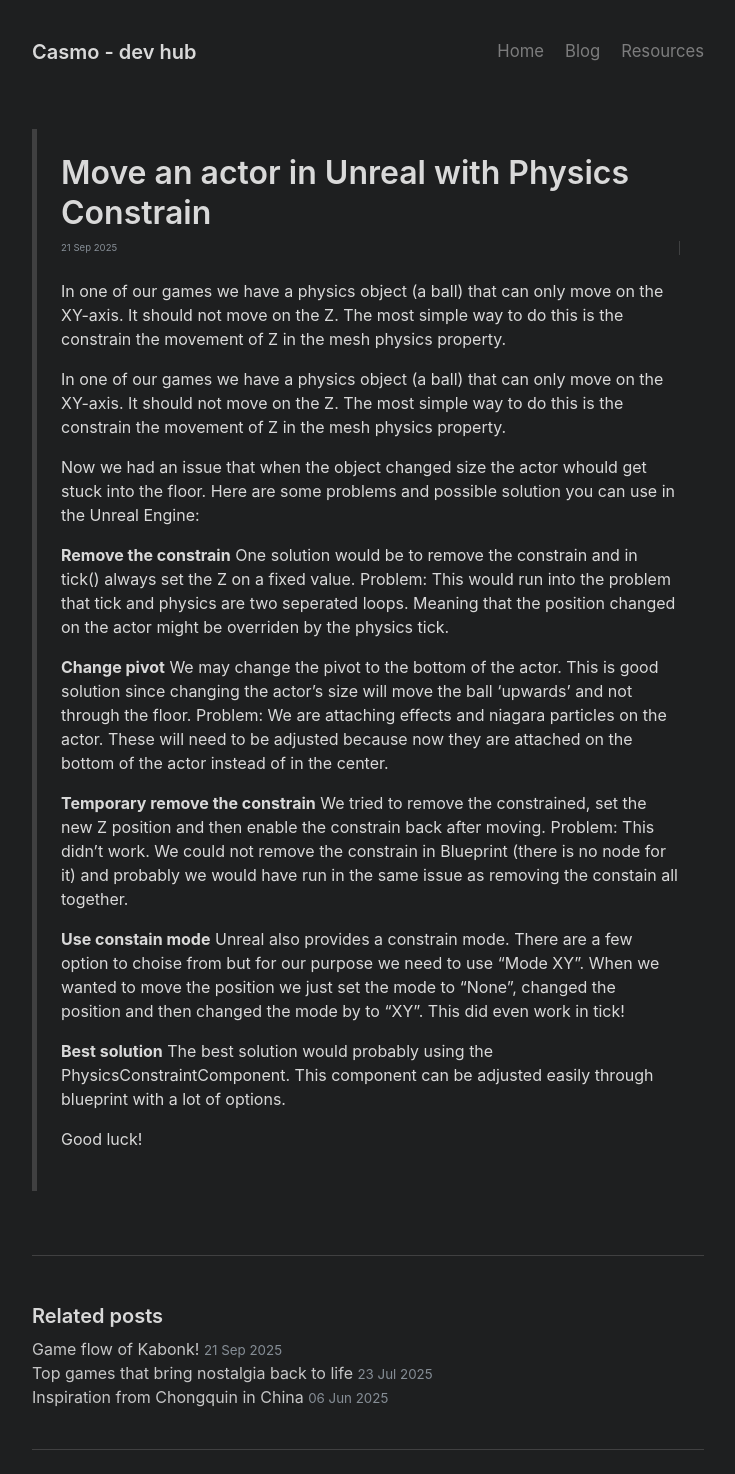
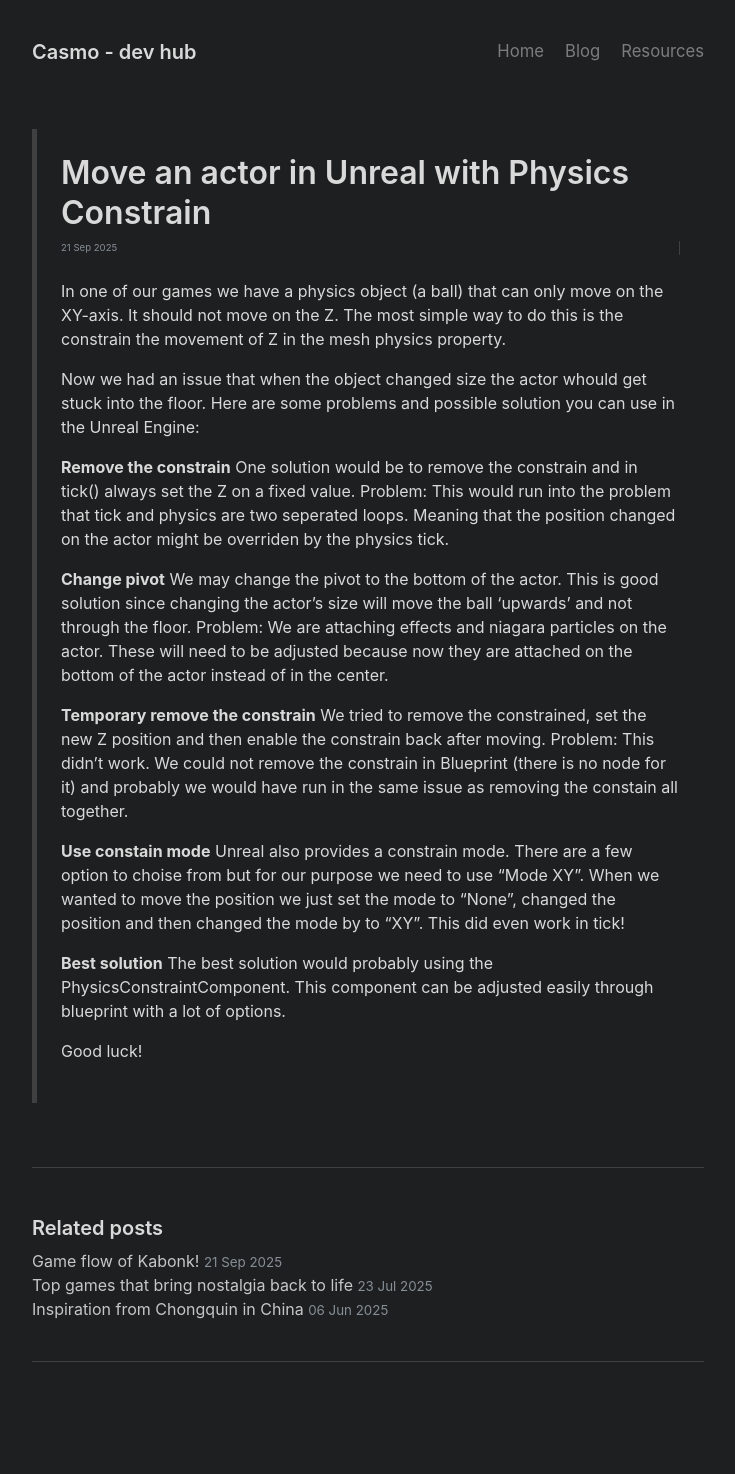
Before and after one commit to Casmo/casmo.github.io, a Jekyll site: the page built from _posts/2025-09-21-move-actor-with-physics-constain.md, in a window 1280 px wide. Shown: the whole page, without its empty margins (272-1007 px from the left). Built offline with Jekyll 4.4.1, drawn with Linux system fonts in a browser that asks for light colours; after the commit the page ends 1386 px from its top, so only the background shows below that.

Commit message:
Fix duplicate content and clarify actor movement issue
Removed duplicate paragraph about physics object movement and clarified the issue with the actor getting stuck.

```diff
--- a/_posts/2025-09-21-move-actor-with-physics-constain.md
+++ b/_posts/2025-09-21-move-actor-with-physics-constain.md
@@ -6,8 +6,6 @@ title: Move an actor in Unreal with Physics Constrain
 In one of our games we have a physics object (a ball) that can only move on the XY-axis. It should not move on the Z. The most simple way to do this is the constrain the movement of Z in the mesh physics property.
 
 <!--break-->
-
-In one of our games we have a physics object (a ball) that can only move on the XY-axis. It should not move on the Z. The most simple way to do this is the constrain the movement of Z in the mesh physics property.
 
 Now we had an issue that when the object changed size the actor whould get stuck into the floor. Here are some problems and possible solution you can use in the Unreal Engine:
 
```
